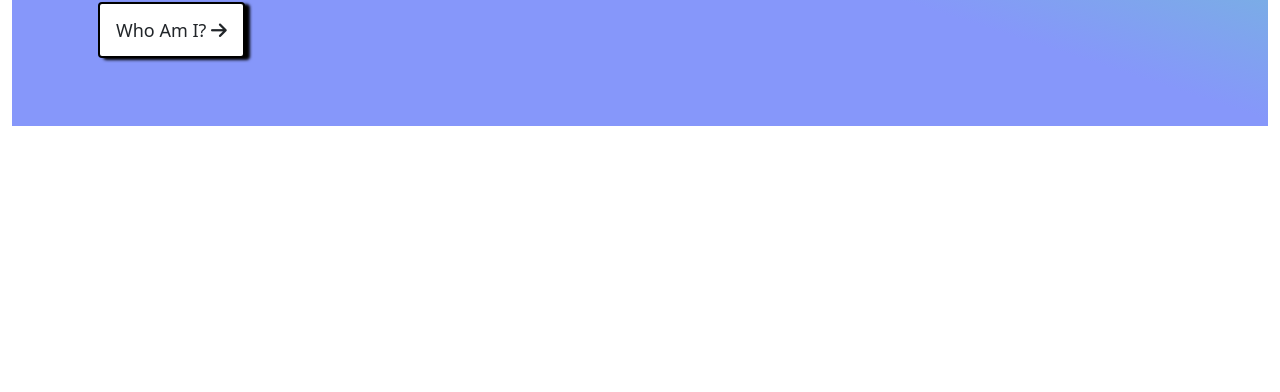
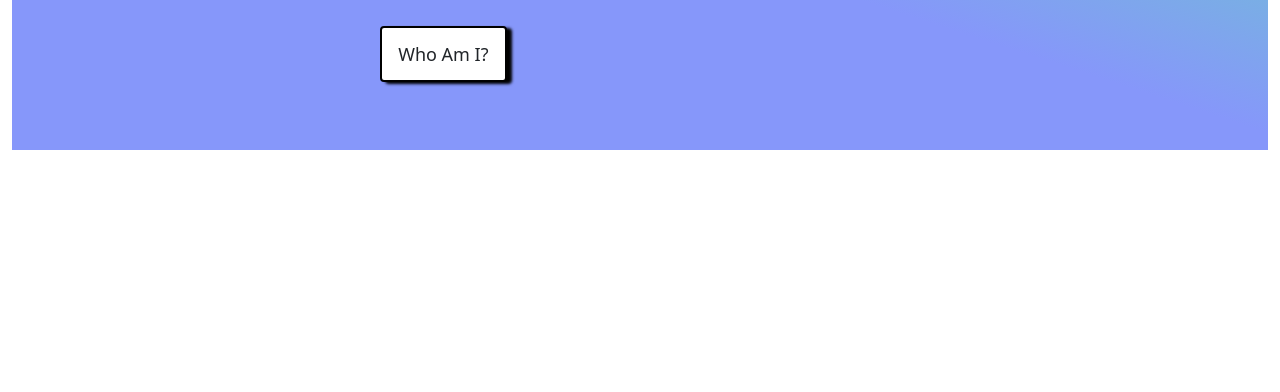
Before and after one commit to agatha-chituwa/Portifolio, a plain HTML site: page components/about.html in a window 1280 px wide. Shown: the part 408-800 px from the top of the page. Drawn offline with nearby package versions, Linux system fonts and the light colour scheme; a web font is replaced by a local one.

Commit message:
centered button

```diff
--- a/components/about.html
+++ b/components/about.html
@@ -43,11 +43,11 @@
             <h1>Hello</h1>
             <h2>I'm Agatha</h2>
             <p>Web Developer based in Malawi</p>
-            <button class="btn bg-body p-3">
-              Who Am I?
-              <i class="fa-solid fa-arrow-right"></i>
-            </button>
+
             <br />
+            <div class="text-center">
+              <button type="button" class="btn bg-body p-3">Who Am I?</button>
+            </div>
           </div>
           <div class="col-md-3">
             <img
```
Also changed, not shown: index.html (+5 -0 lines).
